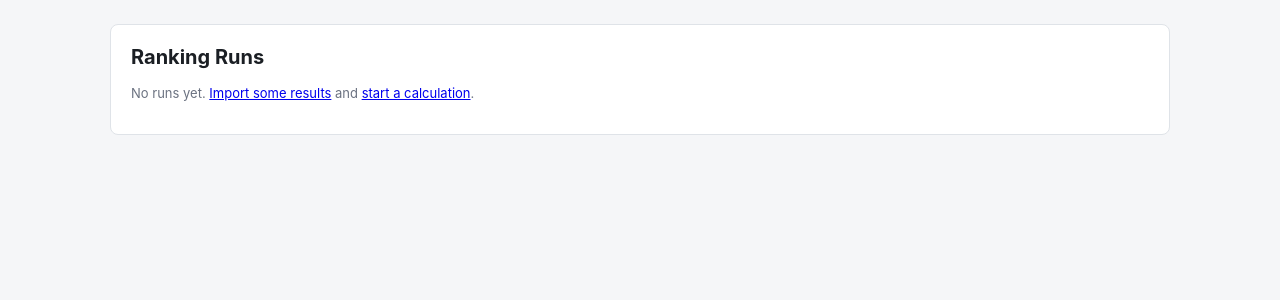
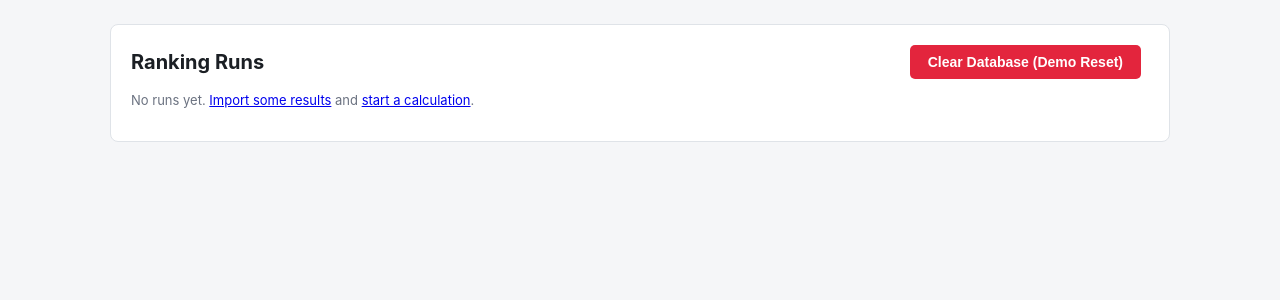
Before and after one commit to vatsansg/rankingprototype, a Flask app: page /dashboard in a window 1280 px wide. Shown: the part 49-349 px from the top of the page. Run offline with Flask 3, Linux system fonts and the light colour scheme; data that the repository does not hold is empty.

Commit message:
Add Clear Database button to the dashboard for resetting between demos
POST /reset-db rebuilds the whole database (schema + views + reference-data seed),
wiping all imports, calculation runs, and manual modifications. Confirmed client-side
via a JS confirm() dialog before the request is sent, and again server-side redirects
back to the dashboard with a visible confirmation banner.

```diff
--- a/web/app.py
+++ b/web/app.py
@@ -22,6 +22,7 @@ sys.path.insert(0, str(Path(__file__).resolve().parent.parent))
 
 from flask import Flask, redirect, render_template, request, url_for  # noqa: E402
 
+from db.init_db import build as build_database  # noqa: E402
 from engine.db import DB_PATH  # noqa: E402
 from engine.master import (  # noqa: E402
     run_combined,
@@ -67,7 +68,16 @@ def dashboard():
     conn = get_db()
     runs = conn.execute("SELECT * FROM vw_RankingRunSummary LIMIT 50").fetchall()
     conn.close()
-    return render_template("dashboard.html", runs=runs)
+    return render_template("dashboard.html", runs=runs, just_reset=request.args.get("reset") == "1")
+
+
+@app.route("/reset-db", methods=["POST"])
+def reset_db():
+    # Rebuilds the whole database from schema.sql + views.sql + reference-data seed --
+    # wipes every import, run, and manual modification. Intended for resetting between
+    # demos; confirmed client-side (see dashboard.html) before this request is ever sent.
+    build_database(DB_PATH)
+    return redirect(url_for("dashboard", reset="1"))
 
 
 @app.route("/import", methods=["GET", "POST"])
--- a/web/templates/dashboard.html
+++ b/web/templates/dashboard.html
@@ -1,8 +1,18 @@
 {% extends "base.html" %}
 {% block title %}Dashboard — WTT Ranking Engine{% endblock %}
 {% block content %}
+{% if just_reset %}
+<div class="success">Database reset — all imports, runs, and modifications cleared. Ready for a fresh demo.</div>
+{% endif %}
+
 <div class="card">
-  <h1>Ranking Runs</h1>
+  <div style="display:flex; justify-content:space-between; align-items:center">
+    <h1 style="margin:0">Ranking Runs</h1>
+    <form method="post" action="{{ url_for('reset_db') }}"
+          onsubmit="return confirm('This clears ALL imported results, calculation runs, and manual modifications, and reseeds reference data fresh. This cannot be undone. Continue?');">
+      <button type="submit" style="background:var(--wtt-red); margin-top:0">Clear Database (Demo Reset)</button>
+    </form>
+  </div>
   {% if not runs %}
     <p class="muted">No runs yet. <a href="{{ url_for('import_results') }}">Import some results</a> and
     <a href="{{ url_for('start_calculation') }}">start a calculation</a>.</p>
```
